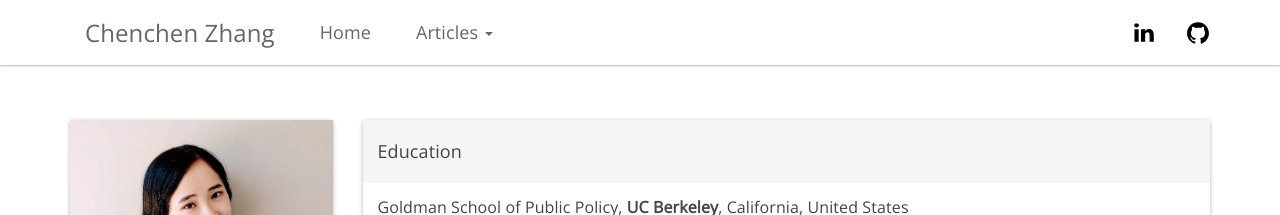
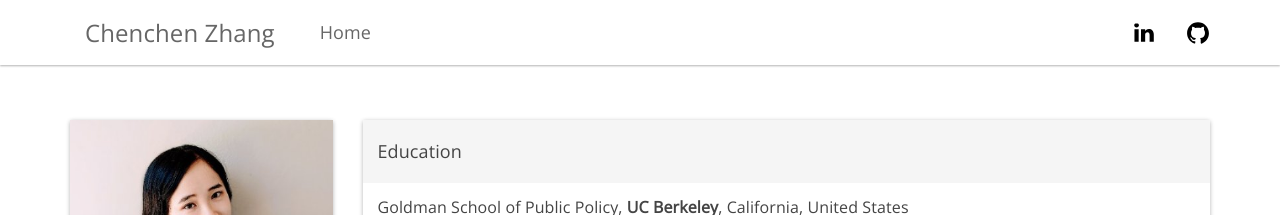
Before and after one commit to CeciliaZhang/-CeciliaZhang-.github-io, a Jekyll site: the page built from index.html, in a window 1280 px wide. Shown: the top 215 px of the page. Built offline with Jekyll 4.4.1, drawn with Linux system fonts in a browser that asks for light colours; nearby versions of some CDN libraries.

```diff
--- a/_includes/navbar.html
+++ b/_includes/navbar.html
@@ -16,20 +16,6 @@
                 <li>
                     <a href="{{ site.baseurl }}/" style="padding-left: 30px">Home</a>
                 </li>
-                <li class="dropdown">
-                    <a href="" class="dropdown-toggle" data-toggle="dropdown" style="padding-left: 30px">
-                        Articles
-                        <span class="caret"></span>
-                    </a>
-                    <ul class="dropdown-menu">
-                        <li>
-                            <a href="{{ site.baseurl }}/blog/artificial-intelligence" style="padding-left: 30px">Artificial Intelligence</a>
-                        </li>
-                    </ul>
-                </li>
-                <!-- <li>
-                    <a href="{{ site.baseurl }}/photos" style="padding-left: 30px">Photos</a>
-                </li> -->
             </ul>
             <ul class="nav navbar-nav navbar-right">
                 <li>
```
Also changed, not shown: 2 other files.
